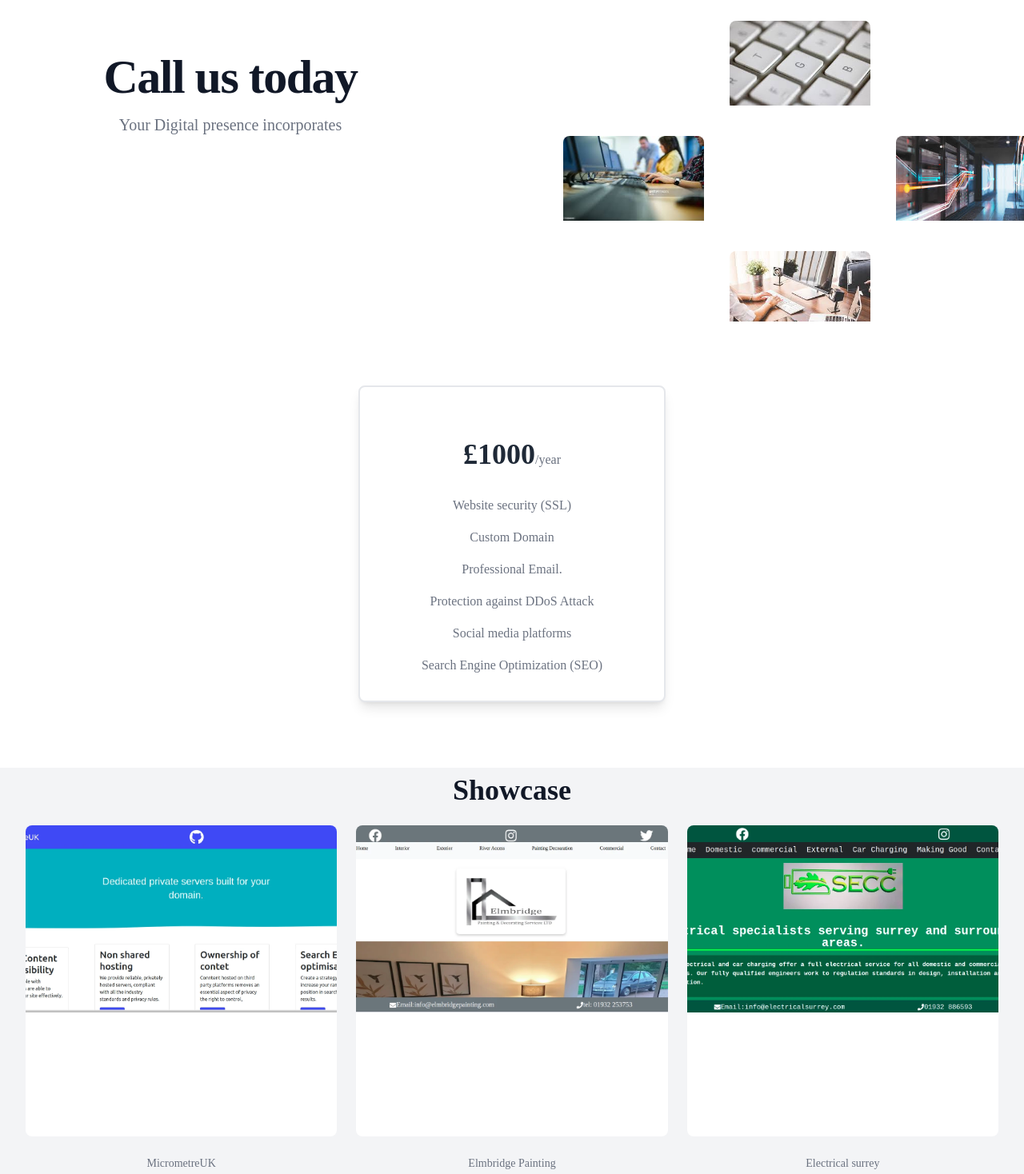
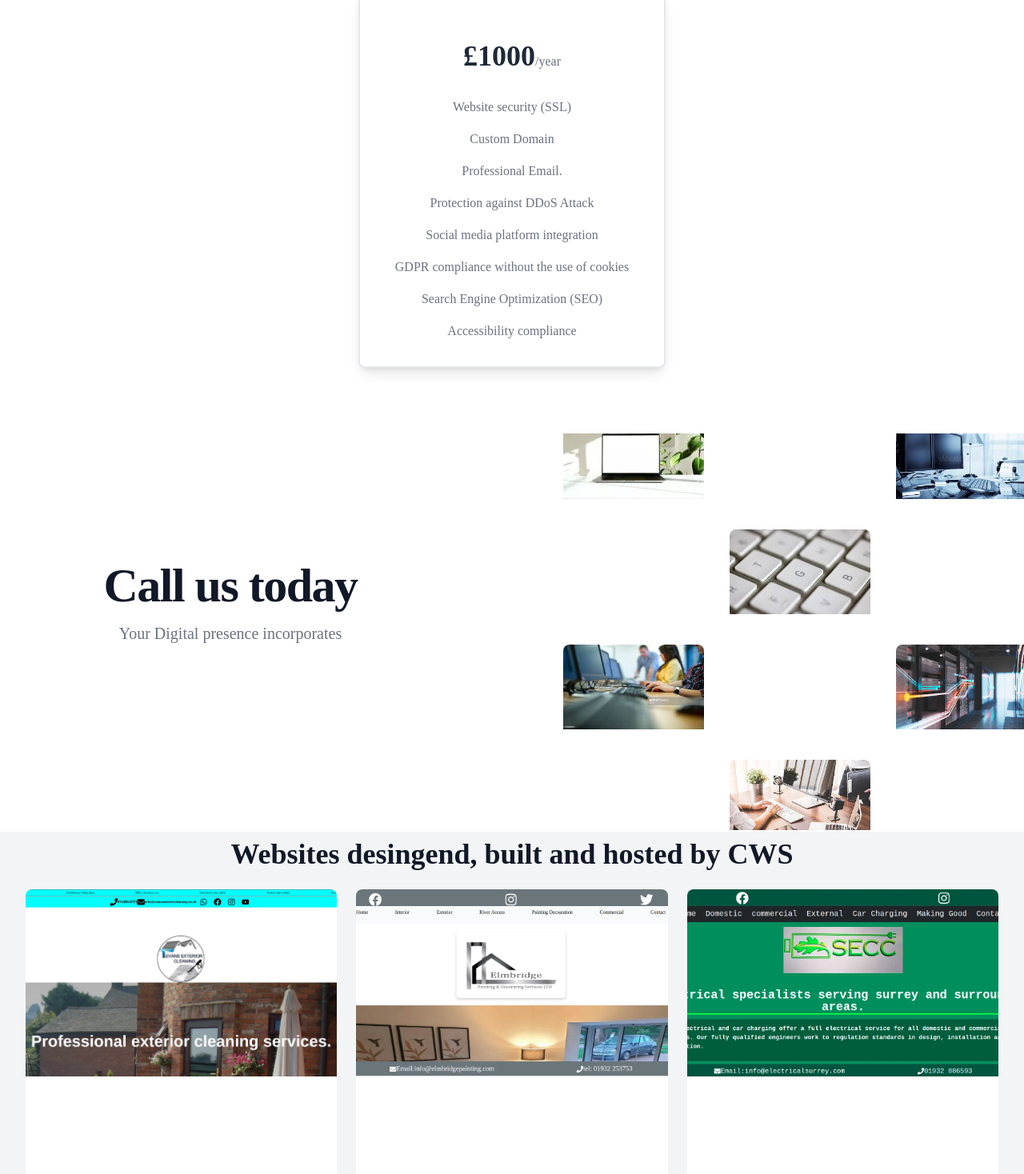
Before and after one commit to micrometreuk/cws-tailwind, a Next.js app: page / in a window 1280 px wide. Shown: the part 1260-2728 px from the top of the page at 80% size. Built offline with nearby package versions, Linux system fonts and the light colour scheme.

Commit message:
updated pricing

```diff
--- a/components/Pricing/Pricing.jsx
+++ b/components/Pricing/Pricing.jsx
@@ -31,10 +31,16 @@ export default function Pricing() {
                       Protection against DDoS Attack
                       </li>
                       <li className="text-gray-500 dark:text-gray-400">
-                      Social media platforms
+                      Social media platform integration
+                      </li>
+                      <li className="text-gray-500 dark:text-gray-400">
+                      GDPR compliance without the use of cookies
                       </li>
                       <li className="text-gray-500 dark:text-gray-400">
                       Search Engine Optimization (SEO)
+                      </li>
+                      <li className="text-gray-500 dark:text-gray-400">
+                      Accessibility compliance
                       </li>
                   </ul>
 
--- a/components/Showcase/Showcase.jsx
+++ b/components/Showcase/Showcase.jsx
@@ -19,11 +19,11 @@ export default function Showcase() {
 
   const callouts = [
     {
-      name: 'MicrometreUK ',
-      description: 'MicrometreUK project website ',
-      imageSrc: '/12.webp',
+      name: 'Evans Exteriorcleaning ',
+      description: 'Professional exterior cleaning services.',
+      imageSrc: '/13.webp',
       imageAlt: 'website image.',
-      href: 'https://micrometre.uk/',
+      href: 'https://evansexteriorcleaning.co.uk/',
     },
     {
       name: 'Elmbridge Painting',
@@ -55,7 +55,7 @@ export default function Showcase() {
         <div className="bg-gray-100">
           <div className="mx-auto max-w-7xl px-4 sm:px-6 lg:px-8">
             <div className="mx-auto max-w-1xl py-16 sm:py-24 lg:max-w-none lg:py-2">
-              <h2 className="text-4xl font-bold text-gray-900">Showcase</h2>
+              <h2 className="text-4xl font-bold text-gray-900">Websites desingend, built and hosted by CWS</h2>
 
               <div className="mt-6 space-y-12 lg:grid lg:grid-cols-3 lg:gap-x-6 lg:space-y-0">
                 {callouts.map((callout) => (
--- a/pages/index.js
+++ b/pages/index.js
@@ -48,6 +48,7 @@ export default function Home() {
       <div className="home-container">
         <Layout>
           <NavBar2 />
+          <NavBar1 />
           <motion.section
             exit={{ opacity: 0 }}
           >
@@ -61,8 +62,8 @@ export default function Home() {
               >
                 <Heading />
                 <Feature />
+                <Pricing />
                 <Moto />
-                <Pricing />
                 <Showcase />
                 <CopyRight />
               </motion.div>
```
Also changed, not shown: public/13.webp (added).
